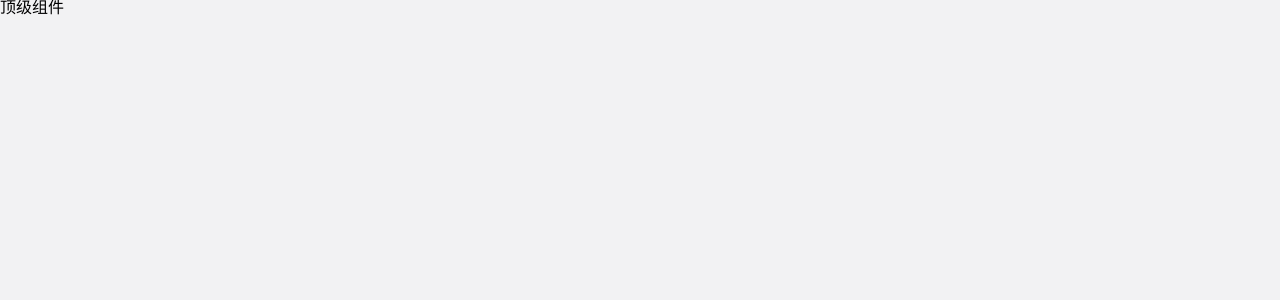
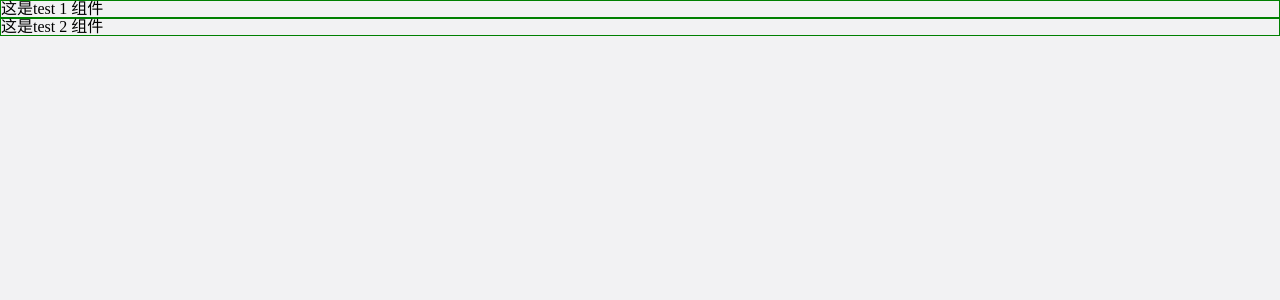
Before and after one commit to lhalou/ts-react-admin, a React (Vite) app: page / in a window 1280 px wide. Shown: the top 300 px of the page. Built offline with nearby package versions, Linux system fonts and the light colour scheme.

Commit message:
全局引入样式文件会覆盖样式问题示例

```diff
--- a/src/App.tsx
+++ b/src/App.tsx
@@ -1,11 +1,13 @@
 import { useState } from 'react'
-
+import Test1 from "@/components/test1"
+import Test2 from "@/components/test2"
 function App() {
   const [count, setCount] = useState(0)
 
   return (
     <div className="App">
-     顶级组件
+     <Test1 />
+        <Test2 />
     </div>
   )
 }
--- /dev/null
+++ b/src/components/test1/index.scss
@@ -0,0 +1,3 @@
+.test1 {
+  border: 1px solid green;
+}
--- /dev/null
+++ b/src/components/test1/index.tsx
@@ -0,0 +1,8 @@
+import "./index.scss" //全局引入，会影响到其他组件
+function Test1 () {
+    return <div className="test1">
+        这是test 1 组件
+    </div>
+}
+
+export default Test1
--- /dev/null
+++ b/src/components/test2/index.scss
@@ -0,0 +1,3 @@
+.test2 {
+  border: 1px solid red;
+}
--- /dev/null
+++ b/src/components/test2/index.tsx
@@ -0,0 +1,8 @@
+// import "./index.scss"
+function Test2 () {
+    return <div className="test1">
+        这是test 2 组件
+    </div>
+}
+
+export default Test2
```
Also changed, not shown: 1 other file (tests, documents, lock files or other folders).
